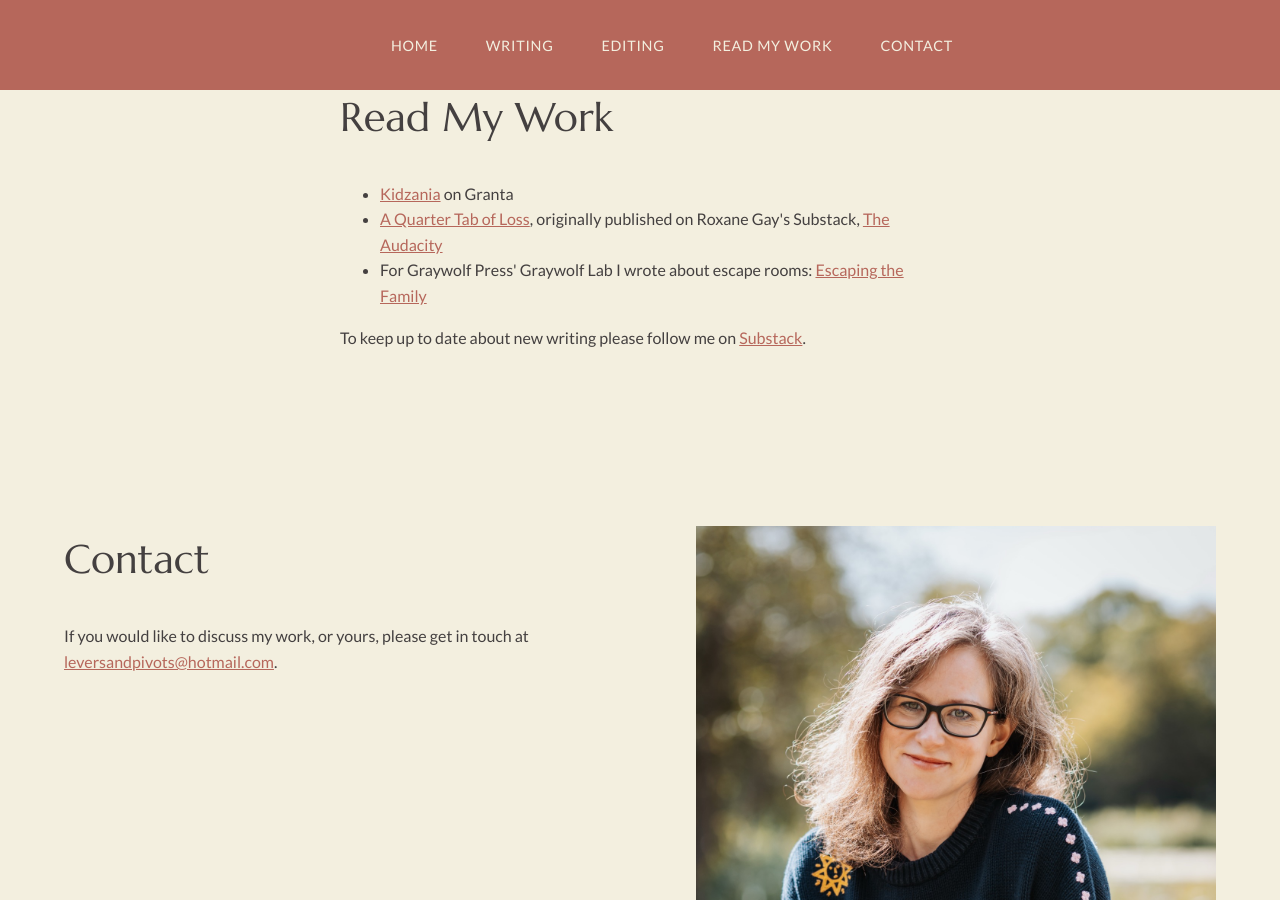
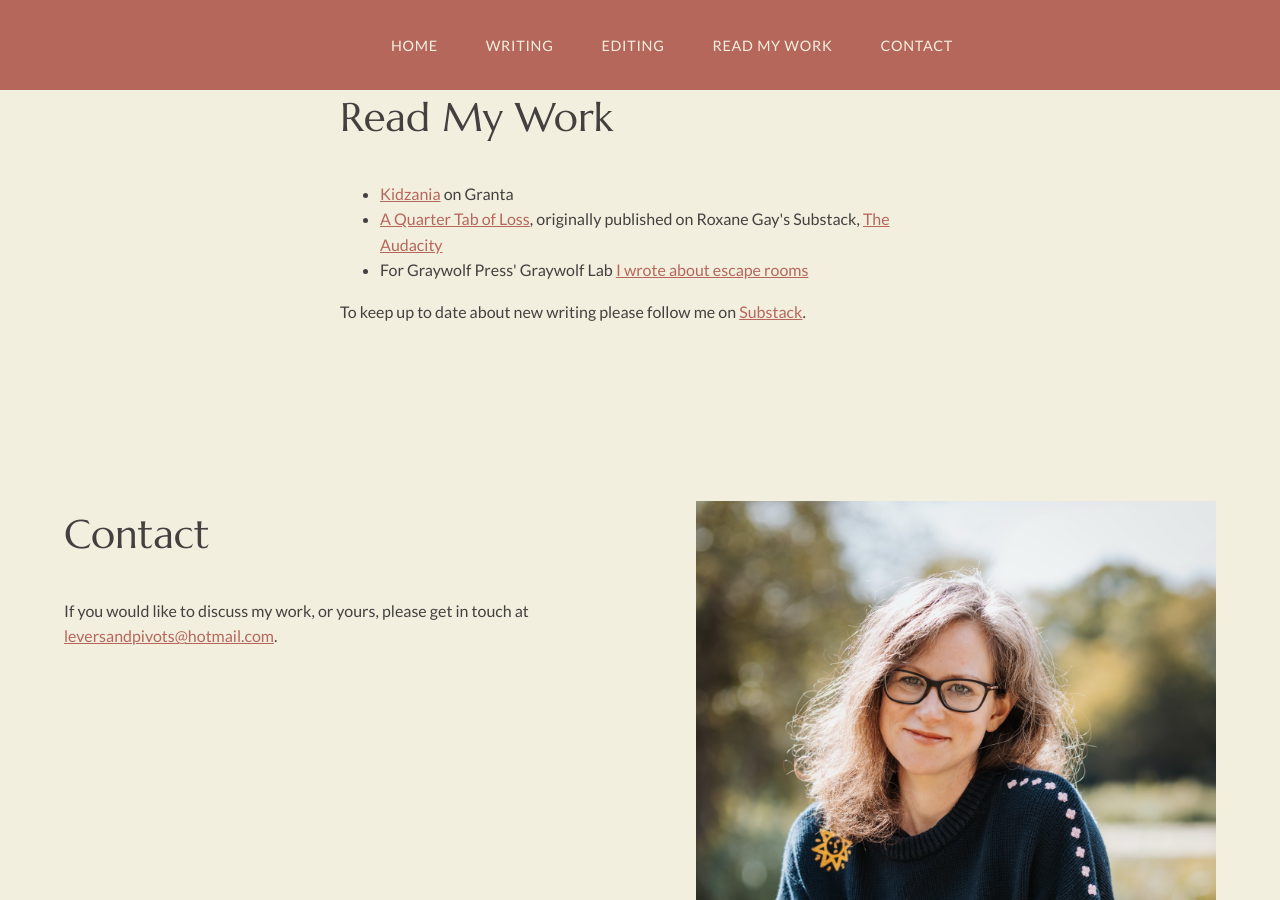
Before and after one commit to kwhiteheadsite/kwhiteheadsite.github.io, a Jekyll site: the page built from index.md, in a window 1280 px wide and 900 px high, scrolled down 3741 px. Built offline with Jekyll 4.4.1, drawn with Linux system fonts in a browser that asks for light colours.

Commit message:
add link to escaping the family

```diff
--- a/index.md
+++ b/index.md
@@ -84,7 +84,7 @@ sections:
             <ul>
                 <li><a href="https://granta.com/kidzania/">Kidzania</a> on Granta</li>
                 <li><a href="/a-quarter-tab-of-loss/">A Quarter Tab of Loss</a>, originally published on Roxane Gay's Substack, <a href="https://audacity.substack.com/p/a-quarter-tab-of-loss">The Audacity</a></li>
-                <li>For Graywolf Press' Graywolf Lab I wrote about escape rooms: <a href="https://graywolflab.org/2025/11/14/escaping-the-family/">Escaping the Family</a></li>
+                <li>For Graywolf Press' Graywolf Lab <a href="https://graywolflab.org/2025/11/14/escaping-the-family/">I wrote about escape rooms</a></li>
             </ul>
             <p>To keep up to date about new writing please follow me on <a href="https://substack.com/@katynophone">Substack</a>.</p>
         </div>
```
